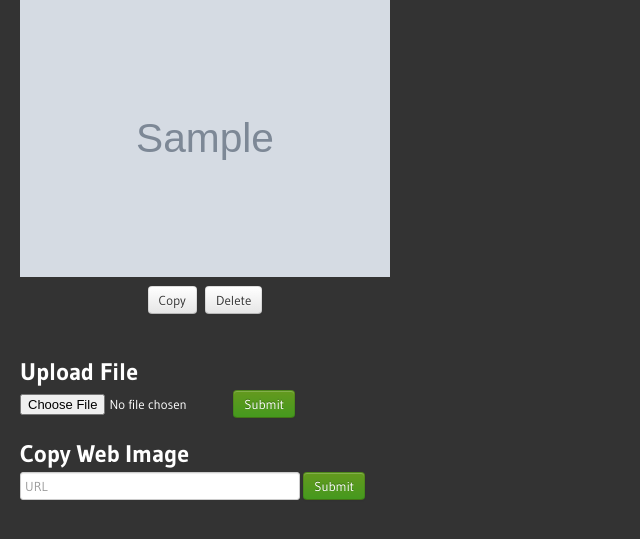
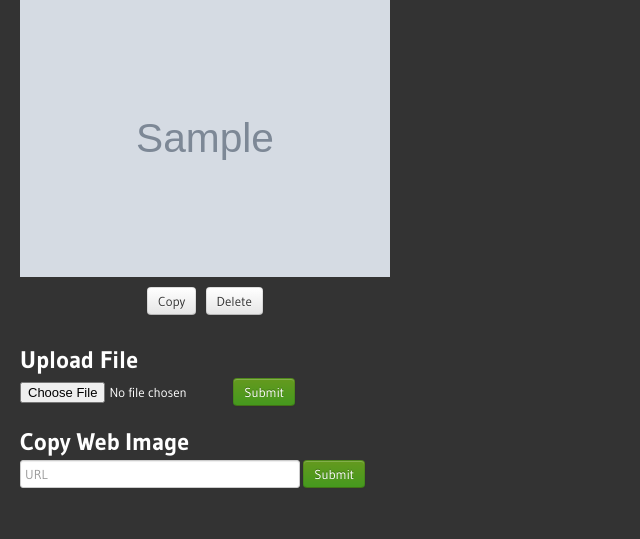
Before and after one commit to colladow/loosethreds-django, a Django app: page /users/1 in a window 1280 px wide. Shown: the part 115-654 px from the top of the page, without its empty margins (0-640 px from the left). Run offline with Django 3.2, Linux system fonts and the light colour scheme; a user stored in the database is signed in; tables that the repository leaves empty hold one stand-in row (values such as "Sample post"); grey boxes marked "Sample" are stand-in pictures; some libraries are stand-ins or nearby versions.

Commit message:
Adding coffee compilation through django-pipeline and copy button functionality.

```diff
--- a/gifs/static/css/user.css
+++ b/gifs/static/css/user.css
@@ -1,10 +1,23 @@
 body section#body h1.user{
   margin-bottom: 20px
 }
-body section#body ul#user_images li div.btn-toolbar{
+body section#body ul#user_images li{
   text-align: center;
 }
-body section#body ul#user_images li div.btn-group form{
-  float: left;
-  margin: 0;
+body section#body ul#user_images li div.buttons{
+  padding-top: 10px;
 }
+body section#body ul#user_images li div.buttons button.copy{
+  display: inline-block;
+}
+body section#body ul#user_images li div.buttons form{
+  display: inline-block;
+  margin: 0 0 0 6px;
+}
+body section#body ul#user_images li div.buttons form button.delete{
+  margin-top: -8px;
+}
+body section#body ul#user_images li div.buttons input.image-url{
+  display: inline-block;
+  margin-top: 8px;
+}
--- /dev/null
+++ b/gifs/static/js/loosethreds.copy.js
@@ -0,0 +1,37 @@
+// Generated by CoffeeScript 1.3.3
+(function() {
+
+  (function(loosethreds) {
+    return loosethreds.copy = (function() {
+      var inputBase, self;
+      self = {};
+      inputBase = $('<input type="text" class="input-xlarge image-url">');
+      self.init = function() {
+        var base;
+        base = $('#user_images');
+        base.delegate('button.copy', 'click', function(event) {
+          var button, input;
+          button = $(this);
+          input = inputBase.clone();
+          input.val(button.data('url'));
+          input.attr('data-url', button.data('url'));
+          button.replaceWith(input);
+          return input.focus().select();
+        });
+        return base.delegate('input.image-url', 'blur', function(event) {
+          var button, input;
+          input = $(this);
+          button = $('<button class="btn copy">Copy</button>');
+          button.attr('data-url', input.data('url'));
+          return input.replaceWith(button.clone());
+        });
+      };
+      return self;
+    })();
+  })(loosethreds);
+
+  $(document).ready(function() {
+    return loosethreds.copy.init();
+  });
+
+}).call(this);
--- /dev/null
+++ b/loosethreds/static/js/loosethreds.js
@@ -0,0 +1,14 @@
+// Generated by CoffeeScript 1.3.3
+(function() {
+
+  (function() {
+    var loosethreds;
+    loosethreds = (function() {
+      var self;
+      self = {};
+      return self;
+    })();
+    return window.loosethreds = loosethreds;
+  })();
+
+}).call(this);
--- a/templates/base.html
+++ b/templates/base.html
@@ -8,6 +8,10 @@
     <link href="http://fonts.googleapis.com/css?family=Gudea:400,700" rel="stylesheet" type="text/css">
     <link rel="stylesheet" type="text/css" href="{% static 'css/bootstrap.css' %}">
     {% block stylesheets %}{% endblock %}
+
+    <script type="text/javascript" src="https://ajax.googleapis.com/ajax/libs/jquery/1.7.2/jquery.min.js"></script>
+    <script type="text/javascript" src="{% static 'js/bootstrap.js' %}"></script>
+    <script type="text/javascript" src="{% static 'js/loosethreds.js' %}"></script>
   </head>
 
   <body>
@@ -46,8 +50,6 @@
       </section>
     </div>
 
-    <script type="text/javascript" src="https://ajax.googleapis.com/ajax/libs/jquery/1.7.2/jquery.min.js"></script>
-    <script type="text/javascript" src="{% static 'js/bootstrap.js' %}"></script>
     {% block javascripts %}{% endblock %}
   </body>
 </html>
--- a/templates/gifs/user.html
+++ b/templates/gifs/user.html
@@ -4,6 +4,10 @@
 
 {% block stylesheets %}
 <link rel="stylesheet" type="text/css" href="{% static 'css/user.css' %}">
+{% endblock %}
+
+{% block javascripts %}
+<script type="text/javascript" src="{% static 'js/loosethreds.copy.js' %}"></script>
 {% endblock %}
 
 {% block body %}
@@ -15,19 +19,15 @@
     <a href="{% static image.image.url %}">
       <img src="{% static image.image.url %}">
     </a>
-    <div class="btn-toolbar">
-      <div class="btn-group">
-        <button class="btn">Copy</button>
-      </div>
-      <div class="btn-group">
+    <div class="buttons">
+      <button class="btn copy" data-url="{% static image.image.url %}">Copy</button>
       {% if is_owner %}
       <form method="post" action="/users/{{ this_user.pk }}/images/{{ image.pk }}/">
         {% csrf_token %}
         <input type="hidden" name="_method" value="delete">
-          <input type="submit" name="submit" class="btn" value="Delete">
+        <input type="submit" name="submit" class="btn delete" value="Delete">
       </form>
       {% endif %}
-      </div>
     </div>
   </li>
   {% endfor %}
```
Also changed, not shown: loosethreds/settings.py (+55 -0 lines), 2 other files. Lines whose indentation alone changed are shown as unchanged.
